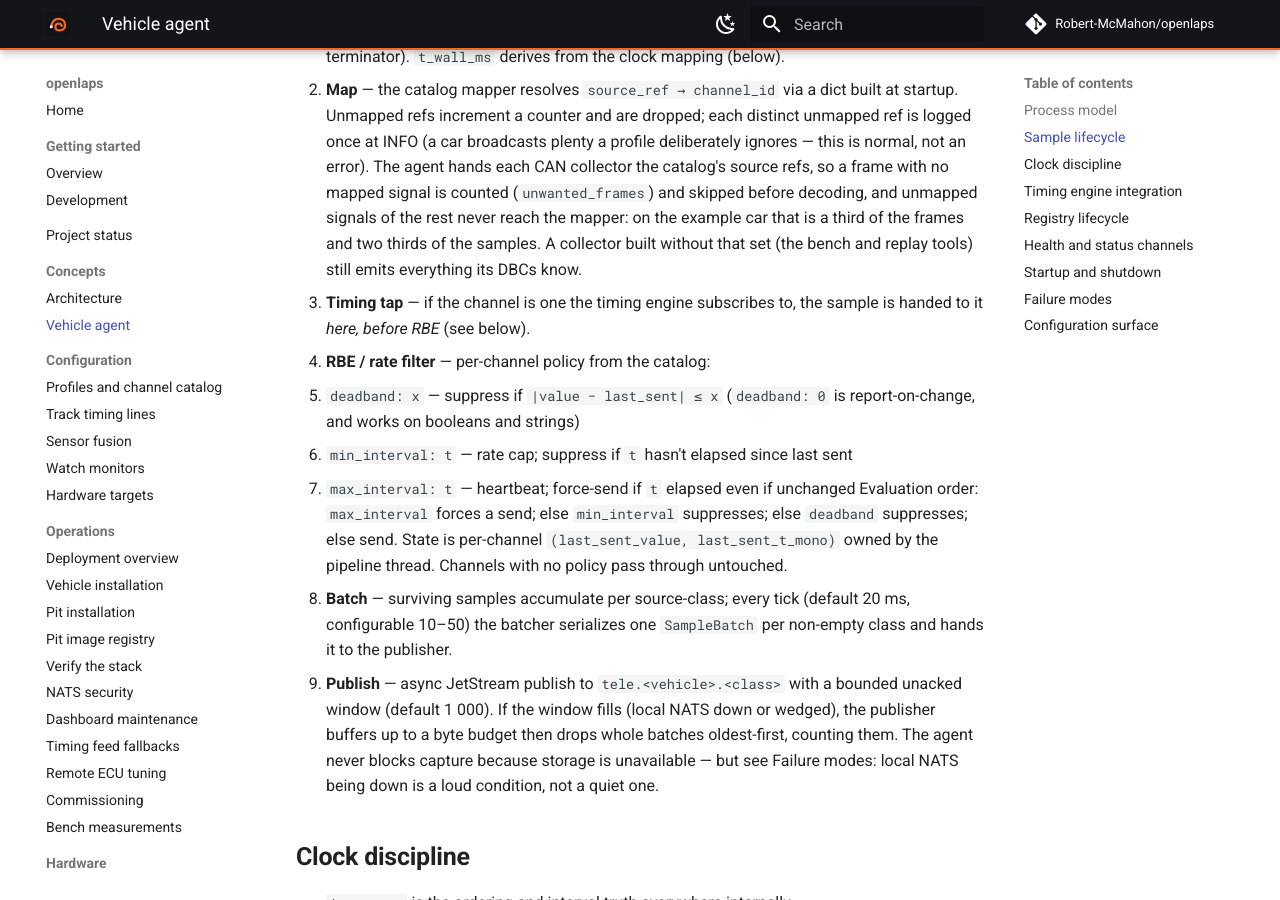
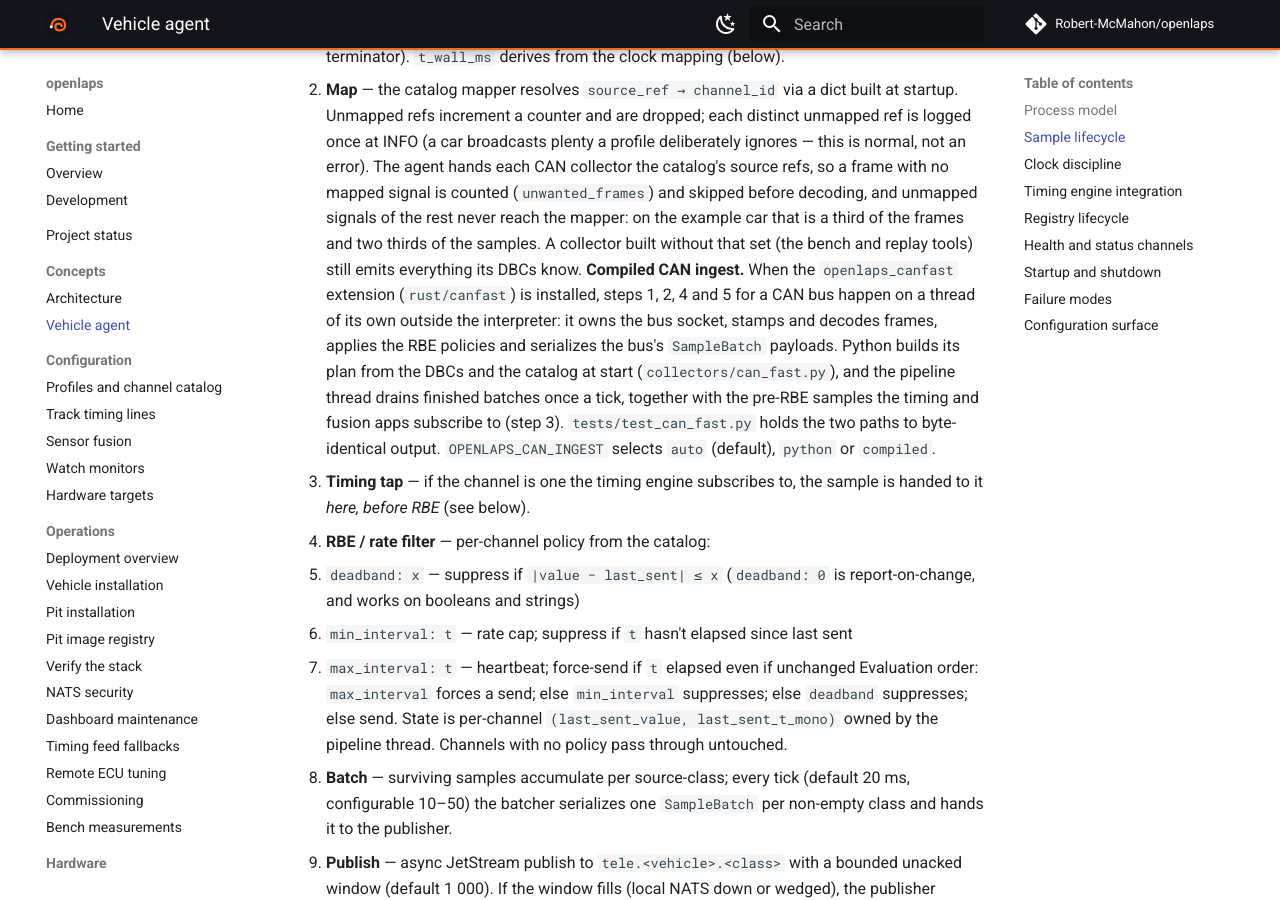
Before and after one commit to Robert-McMahon/openlaps, an MkDocs documentation site: the page built from docs/AGENT_DESIGN.md, in a window 1280 px wide and 900 px high, scrolled down 940 px. Built offline with MkDocs 1.6.1 and Material for MkDocs 9.7.7, drawn with Linux system fonts in a browser that asks for light colours; comment, search, counter and statistics services are not loaded.

```diff
--- a/docs/AGENT_DESIGN.md
+++ b/docs/AGENT_DESIGN.md
@@ -49,6 +49,16 @@ Sample = (source_ref: str-interned, t_mono_ns: int, t_wall_ms: float, value)
    example car that is a third of the frames and two thirds of the samples.
    A collector built without that set (the bench and replay tools) still
    emits everything its DBCs know.
+   **Compiled CAN ingest.** When the `openlaps_canfast` extension
+   (`rust/canfast`) is installed, steps 1, 2, 4 and 5 for a CAN bus happen
+   on a thread of its own outside the interpreter: it owns the bus socket,
+   stamps and decodes frames, applies the RBE policies and serializes the
+   bus's `SampleBatch` payloads. Python builds its plan from the DBCs and
+   the catalog at start (`collectors/can_fast.py`), and the pipeline thread
+   drains finished batches once a tick, together with the pre-RBE samples
+   the timing and fusion apps subscribe to (step 3). `tests/test_can_fast.py`
+   holds the two paths to byte-identical output. `OPENLAPS_CAN_INGEST`
+   selects `auto` (default), `python` or `compiled`.
 3. **Timing tap** — if the channel is one the timing engine subscribes to,
    the sample is handed to it *here, before RBE* (see below).
 4. **RBE / rate filter** — per-channel policy from the catalog:
```
Also changed, not shown: 1 other file.
